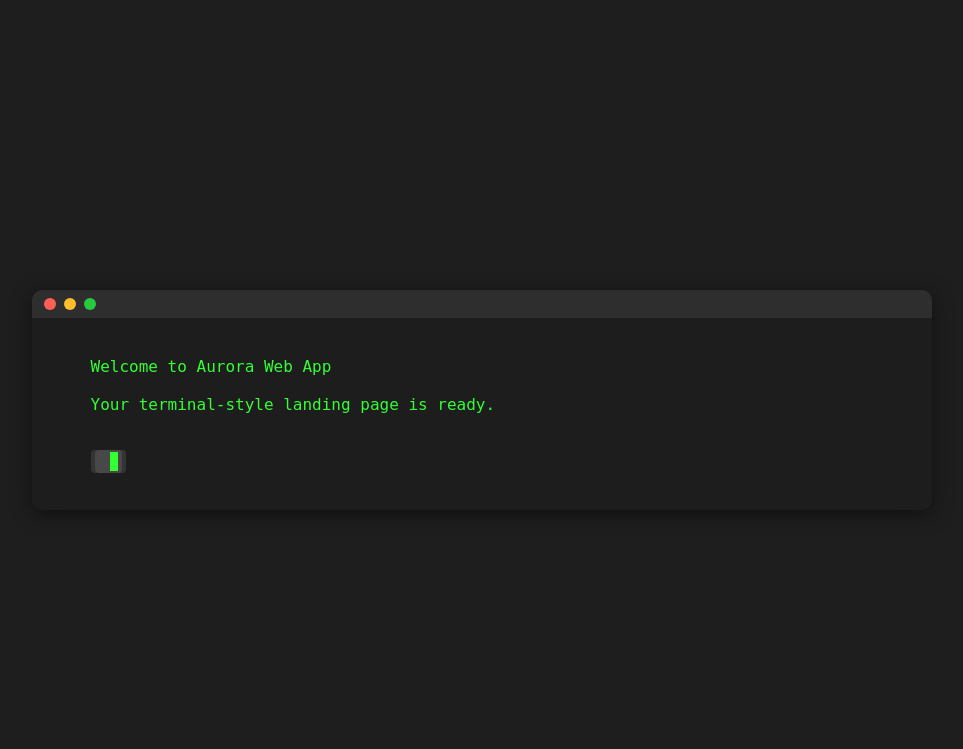
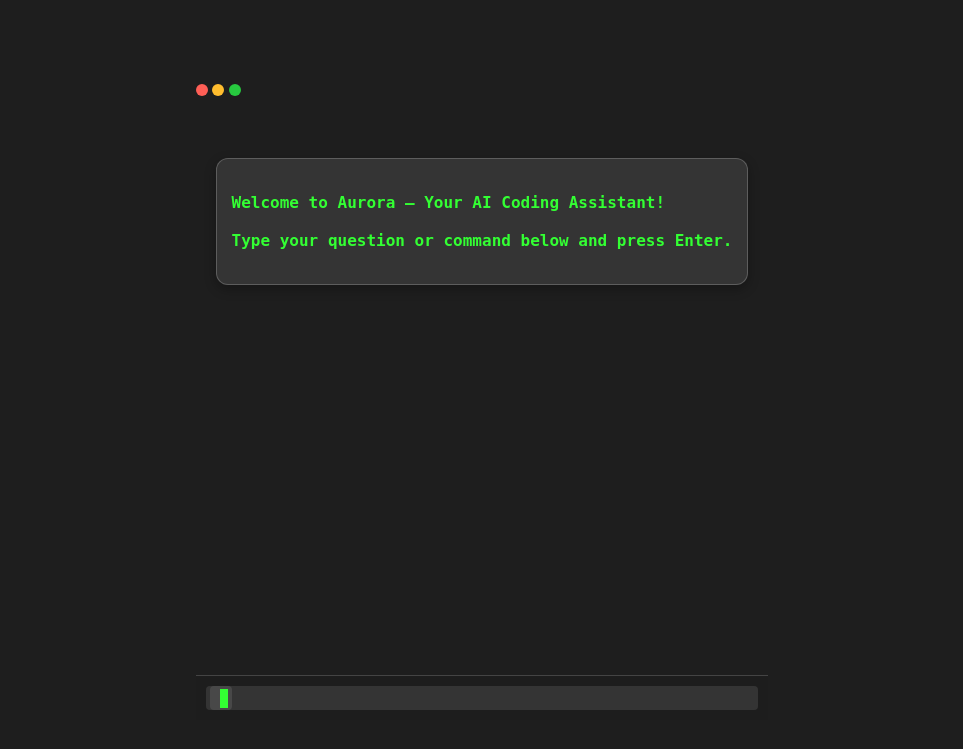
Before and after one commit to joaompinto/aurora, a Flask app: page / in a window 1280 px wide. Shown: the top 749 px of the page, without its empty margins (158-1121 px from the left). Run offline with Flask 3, Linux system fonts and the light colour scheme.

Commit message:
refactor(web): separate input box as static footer below scrollable terminal output

```diff
--- a/aurora/web/static/style.css
+++ b/aurora/web/static/style.css
@@ -22,6 +22,10 @@ body {
 }
 
 .terminal-window {
+  display: flex;
+  flex-direction: column;
+  height: 80vh; /* or desired height */
+}
   background: rgba(30, 30, 30, 0.85);
   backdrop-filter: blur(10px);
   border-radius: 10px;
@@ -50,7 +54,7 @@ body {
 .window-header .zoom { background: #27c93f; }
 
 .terminal {
-  max-height: 70vh;
+  flex: 1;
   overflow-y: auto;
   padding: 20px;
   color: #33FF33;
@@ -120,6 +124,16 @@ body {
 .markdown-content {
   white-space: normal;
 }
+.input-footer {
+  background: rgba(30, 30, 30, 0.85);
+  padding: 10px;
+  border-top: 1px solid #444;
+}
+
+#input-line {
+  display: block;
+}
+
 .breadcrumb-container {
   display: flex;
   flex-wrap: wrap;
--- a/aurora/web/templates/index.html
+++ b/aurora/web/templates/index.html
@@ -15,9 +15,12 @@
     <span class="button zoom"></span>
   </div>
   <div class="terminal" id="terminal">
-    Welcome to Aurora Web App<br>
-    Your terminal-style landing page is ready.<br>
-
+    <div class="welcome-box">
+Welcome to Aurora – Your AI Coding Assistant!<br>
+Type your question or command below and press Enter.<br>
+</div>
+  </div>
+  <div class="input-footer">
     <span id="input-line"><span id="input-container"></span></span>
   </div>
 </div>
```
